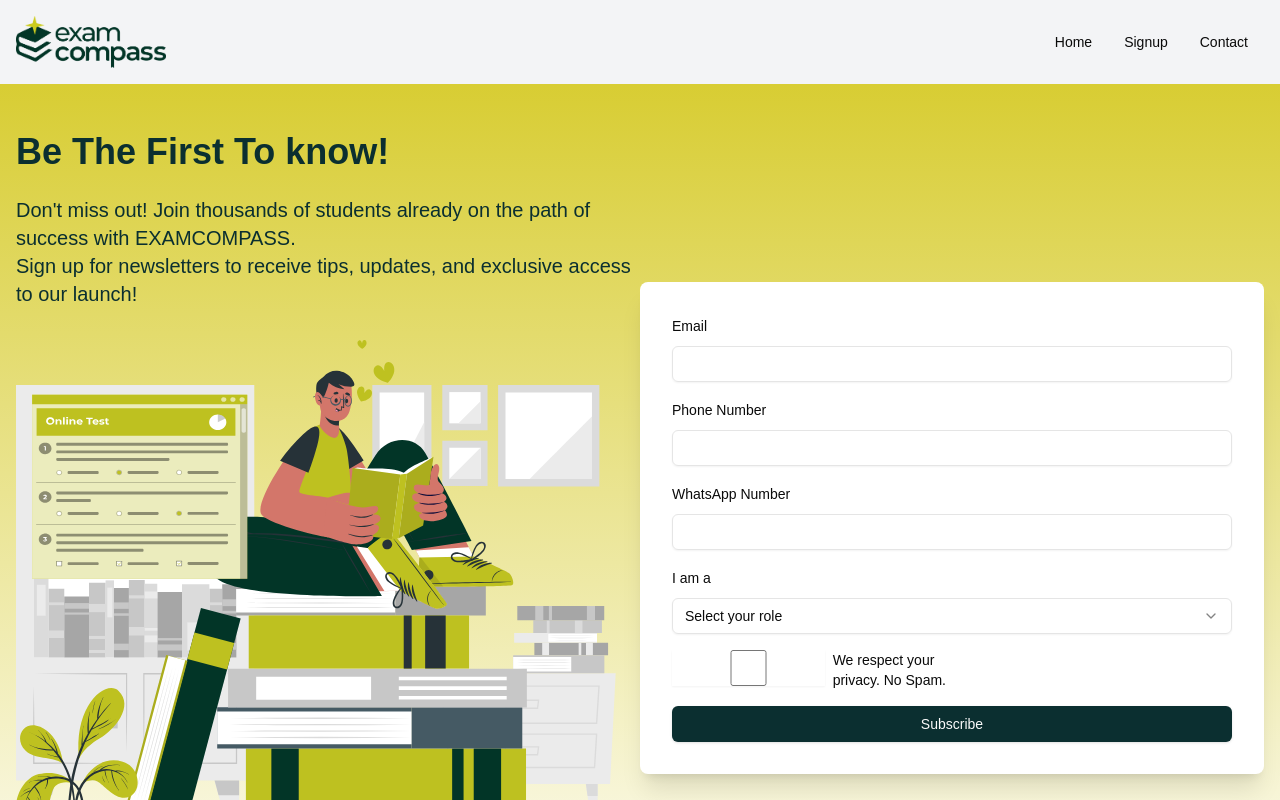
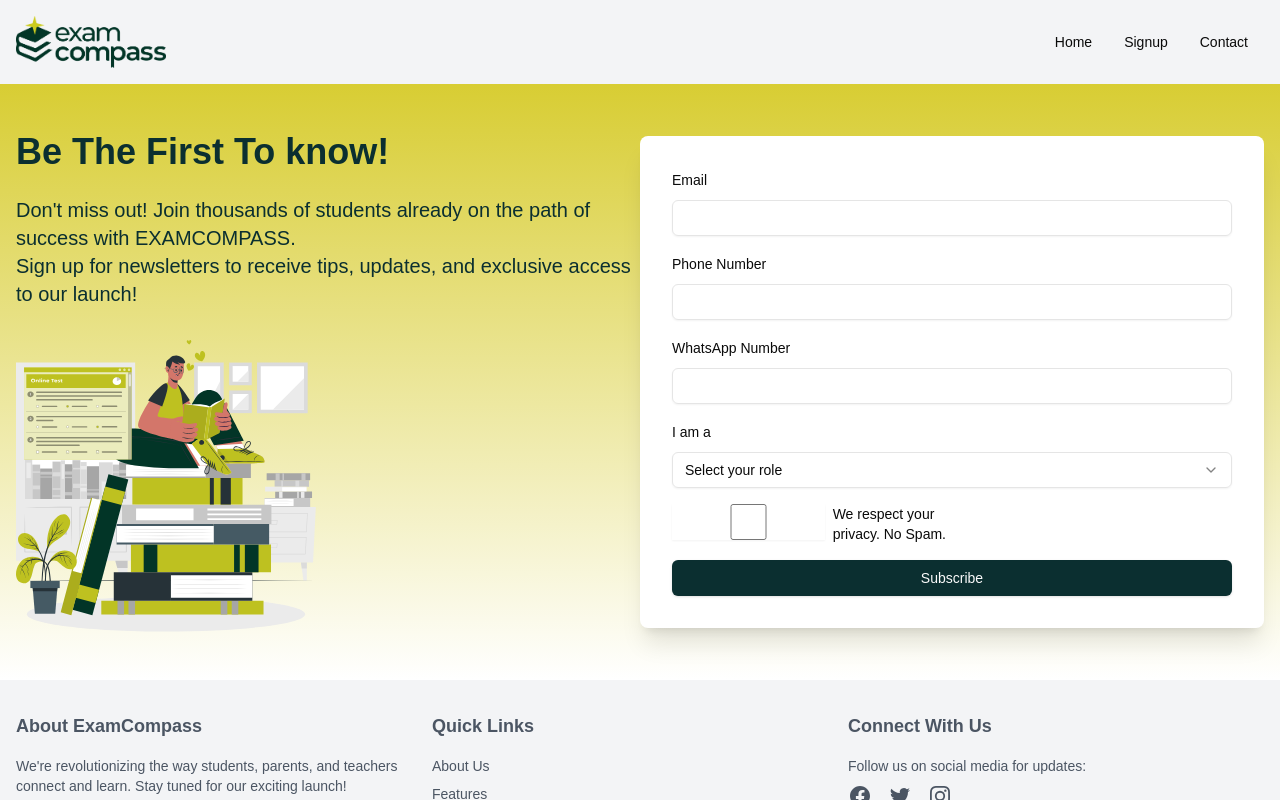
Before and after one commit to SonOfUri/ecompass-marketing-portal, a Next.js app: page / in a window 1280 px wide. Shown: the top 800 px of the page. Built offline with nearby package versions, Linux system fonts and the light colour scheme.

Commit message:
update banner image size

```diff
--- a/src/app/page.tsx
+++ b/src/app/page.tsx
@@ -19,8 +19,8 @@
             <Image
               src="/banner.svg?height=400&width=600"
               alt="Launch Illustration"
-              width={600}
-              height={400}
+              width={300}
+              height={200}
               className="hidden md:block"
             />
           </div>
```
